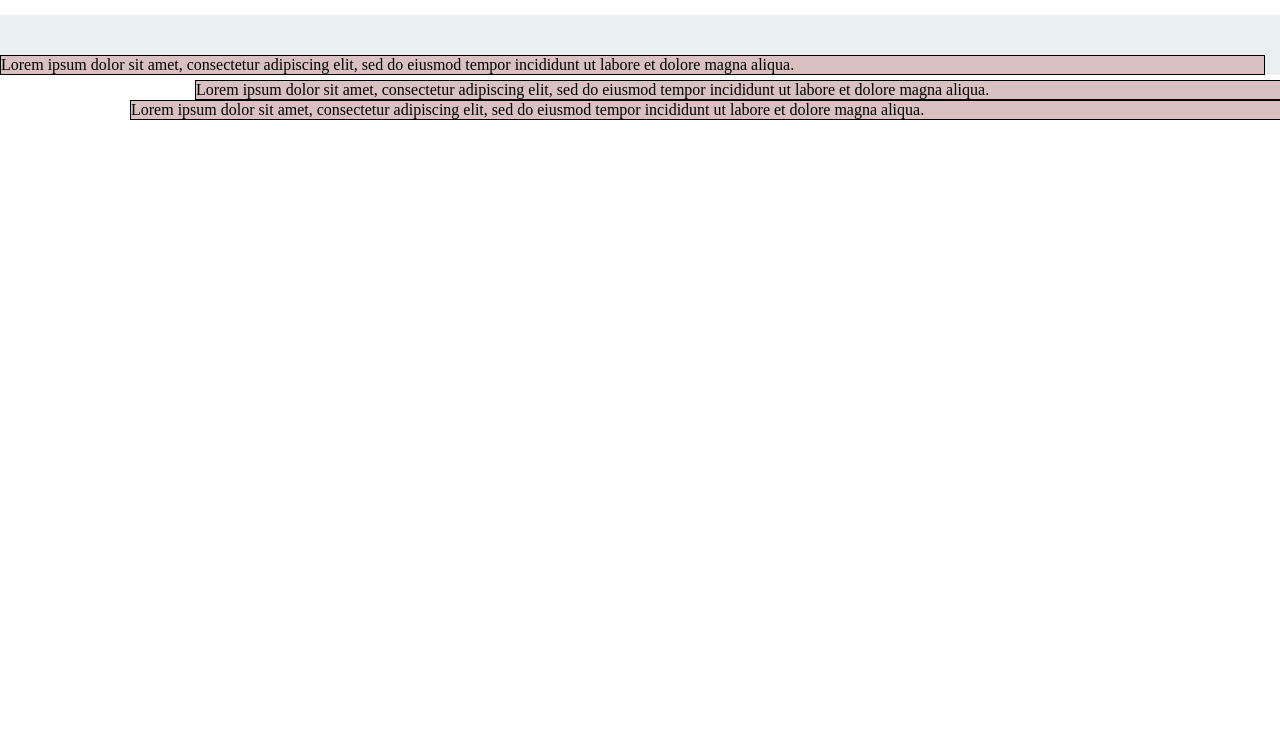
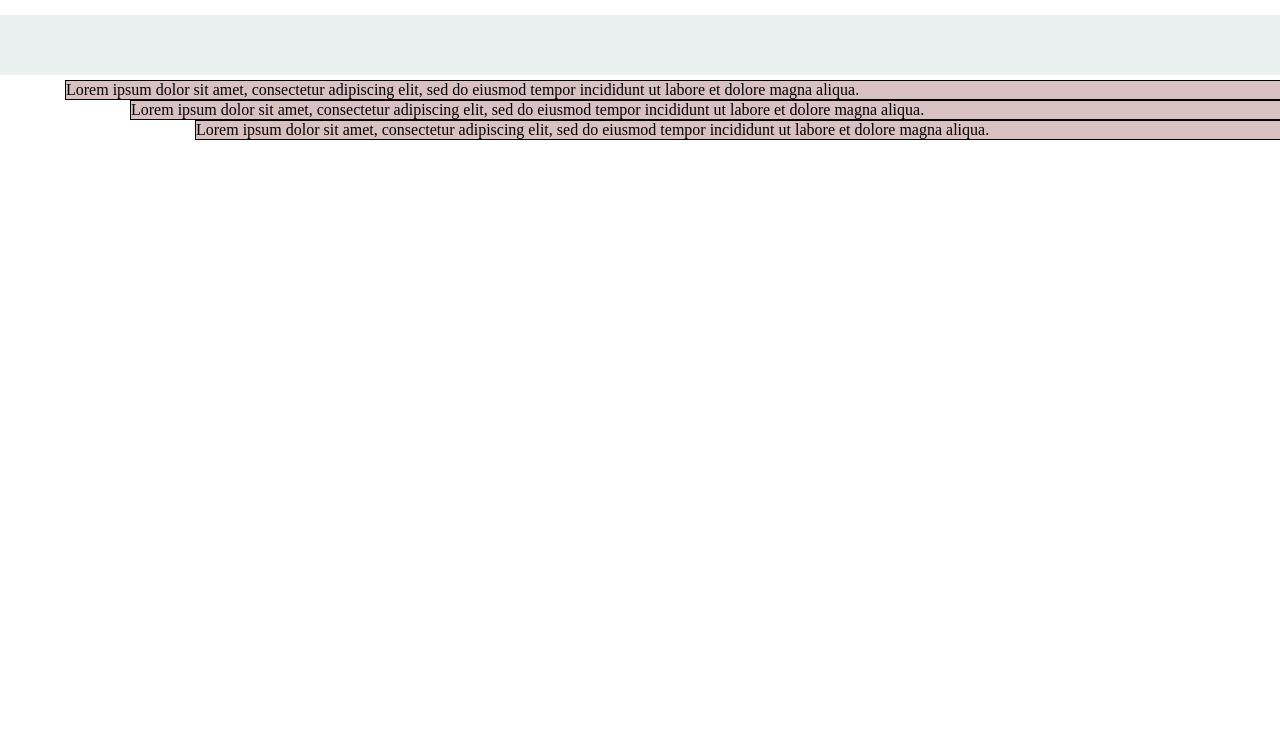
Before and after one commit to olaadebayo/Coursera-test-gh-pages, a website: page index.html in a window 1280 px wide. Shown: the part 52-800 px from the top of the page. Drawn offline with Linux system fonts and the light colour scheme.

Commit message:
git commit

```diff
--- a/index.html
+++ b/index.html
@@ -39,7 +39,7 @@
 	top: 65px;
 	left: 130px;
 }
-#p1 {
+#p3 {
 	position:relative;
 	top: 65px;
 	left: 195px;
```
